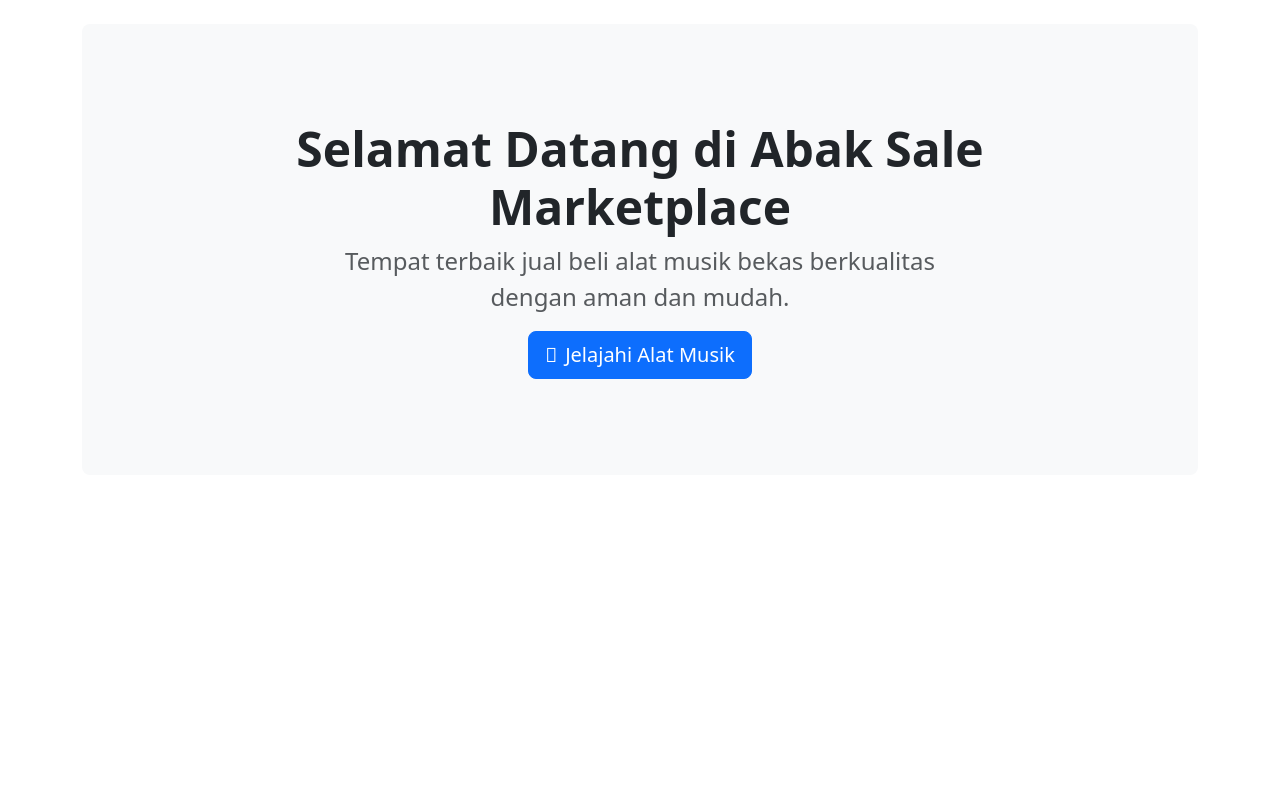
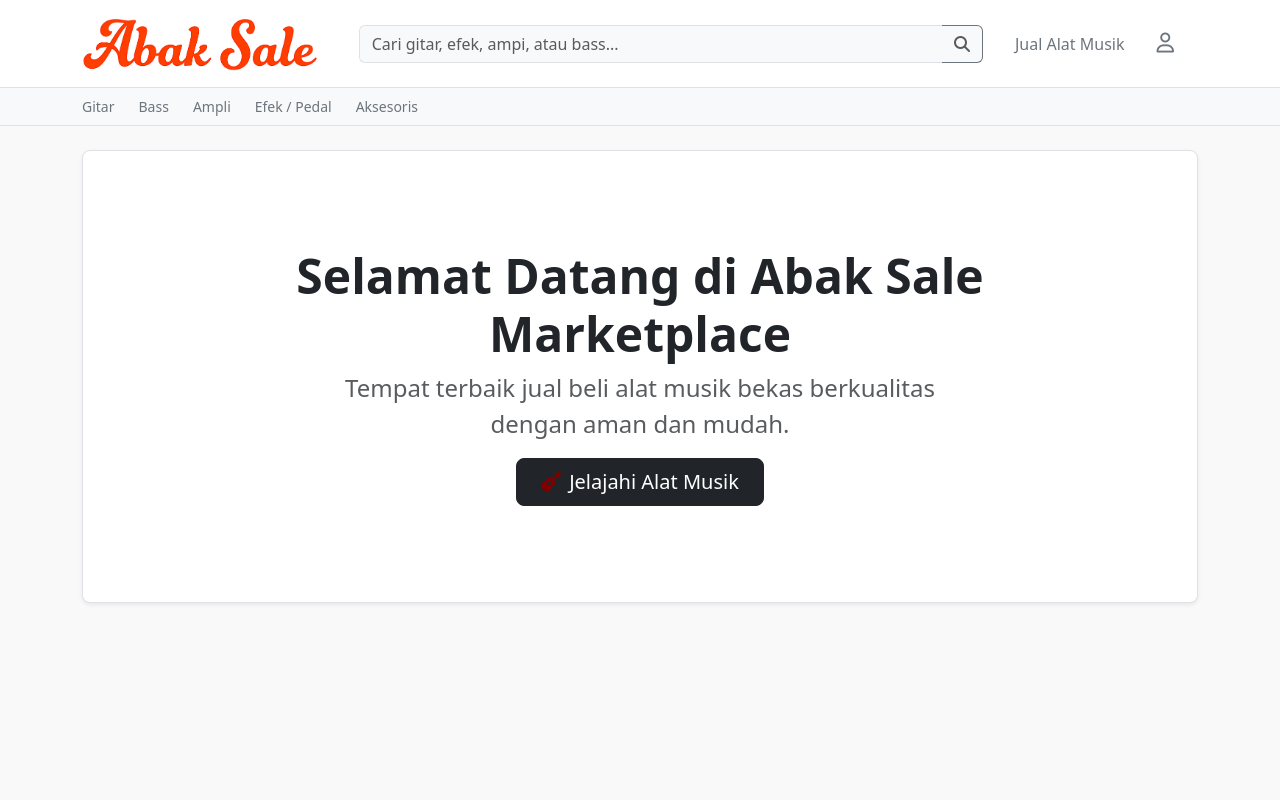
Before and after one commit to abak-sale/music_marketplace, a Django app: page / in a window 1280 px wide. Run offline with Django 5.2, Linux system fonts and the light colour scheme.

Commit message:
STEP 6.5: Integrated custom image logo and updated jumbotron icon to maroon color

```diff
--- a/templates/base.html
+++ b/templates/base.html
@@ -5,24 +5,29 @@
     <meta name="viewport" content="width=device-width, initial-scale=1.0">
     <title>{% block title %}Abak Sale Marketplace{% endblock %}</title>
 
-    <link href="https://cdn.jsdelivr.net/npm/bootstrap@5.3.3/dist/mixins/bootstrap.min.css" rel="stylesheet">
     <link href="https://cdn.jsdelivr.net/npm/bootstrap@5.3.3/dist/css/bootstrap.min.css" rel="stylesheet">
 
     <link rel="stylesheet" href="https://cdnjs.cloudflare.com/ajax/libs/font-awesome/6.5.1/css/all.min.css">
 
     <style>
-        /* Pengaturan global tambahan agar footer selalu di bawah jika konten sedikit */
         body {
             display: flex;
             flex-direction: column;
             min-height: 100vh;
+            background-color: #f9f9f9;
         }
         main {
             flex: 1;
         }
+        /* Style kustom tipis untuk menu kategori */
+        .hover-dark:hover {
+            color: #111 !important;
+        }
     </style>
 </head>
 <body>
+
+    {% include 'includes/navbar.html' %}
 
     <main class="py-4">
         <div class="container">
--- a/templates/home.html
+++ b/templates/home.html
@@ -3,14 +3,14 @@
 {% block title %}Home - Abak Sale Marketplace{% endblock %}
 
 {% block content %}
-<div class="p-5 mb-4 bg-light rounded-3 text-center">
+<div class="p-5 mb-4 bg-white border rounded-3 text-center shadow-sm">
     <div class="container-fluid py-5">
         <h1 class="display-5 fw-bold text-dark">Selamat Datang di Abak Sale Marketplace</h1>
         <p class="col-md-8 fs-4 mx-auto text-muted">
             Tempat terbaik jual beli alat musik bekas berkualitas dengan aman dan mudah.
         </p>
-        <button class="btn btn-primary btn-lg" type="button">
-            <i class="fa-solidto fa-guitar me-2"></i>Jelajahi Alat Musik
+        <button class="btn btn-dark btn-lg px-4" type="button">
+            <i class="fa-solid fa-guitar me-2" style="color: #800000;"></i>Jelajahi Alat Musik
         </button>
     </div>
 </div>
--- /dev/null
+++ b/templates/includes/navbar.html
@@ -0,0 +1,46 @@
+{% load static %}
+<nav class="navbar navbar-expand-lg navbar-light bg-white border-bottom sticky-top py-3">
+    <div class="container">
+        <a class="navbar-brand p-0" href="{% url 'home' %}">
+            <img src="{% static 'images/logo.png' %}" alt="Abak Sale Logo" height="55" class="d-inline-block align-top">
+        </a>
+
+        <button class="navbar-toggler" type="button" data-bs-toggle="collapse" data-bs-target="#navbarContent" aria-controls="navbarContent" aria-expanded="false" aria-label="Toggle navigation">
+            <span class="navbar-toggler-icon"></span>
+        </button>
+
+        <div class="collapse navbar-collapse" id="navbarContent">
+            <form class="d-flex mx-lg-4 my-2 my-lg-0 flex-grow-1" role="search">
+                <div class="input-group">
+                    <input class="form-control bg-light border-end-0" type="search" placeholder="Cari gitar, efek, ampi, atau bass..." aria-label="Search">
+                    <button class="btn btn-outline-secondary bg-light border-start-0 text-muted" type="submit">
+                        <i class="fa-solid fa-magnifying-glass"></i>
+                    </button>
+                </div>
+            </form>
+
+            <ul class="navbar-nav ms-auto align-items-center">
+                <li class="nav-item me-3">
+                    <a class="nav-link fw-medium text-secondary" href="#">Jual Alat Musik</a>
+                </li>
+                <li class="nav-item me-3">
+                    <a class="nav-link text-secondary" href="#" title="Masuk / Login">
+                        <i class="fa-regular fa-user fs-5"></i> <span class="d-lg-none ms-1">Akun</span>
+                    </a>
+                </li>
+            </ul>
+        </div>
+    </div>
+</nav>
+
+<div class="bg-light border-bottom d-none d-lg-block py-2">
+    <div class="container">
+        <div class="d-flex gap-4 small fw-medium text-secondary">
+            <a href="#" class="text-decoration-none text-secondary hover-dark">Gitar</a>
+            <a href="#" class="text-decoration-none text-secondary hover-dark">Bass</a>
+            <a href="#" class="text-decoration-none text-secondary hover-dark">Ampli</a>
+            <a href="#" class="text-decoration-none text-secondary hover-dark">Efek / Pedal</a>
+            <a href="#" class="text-decoration-none text-secondary hover-dark">Aksesoris</a>
+        </div>
+    </div>
+</div>
```
Also changed, not shown: static/images/logo.png (added).
